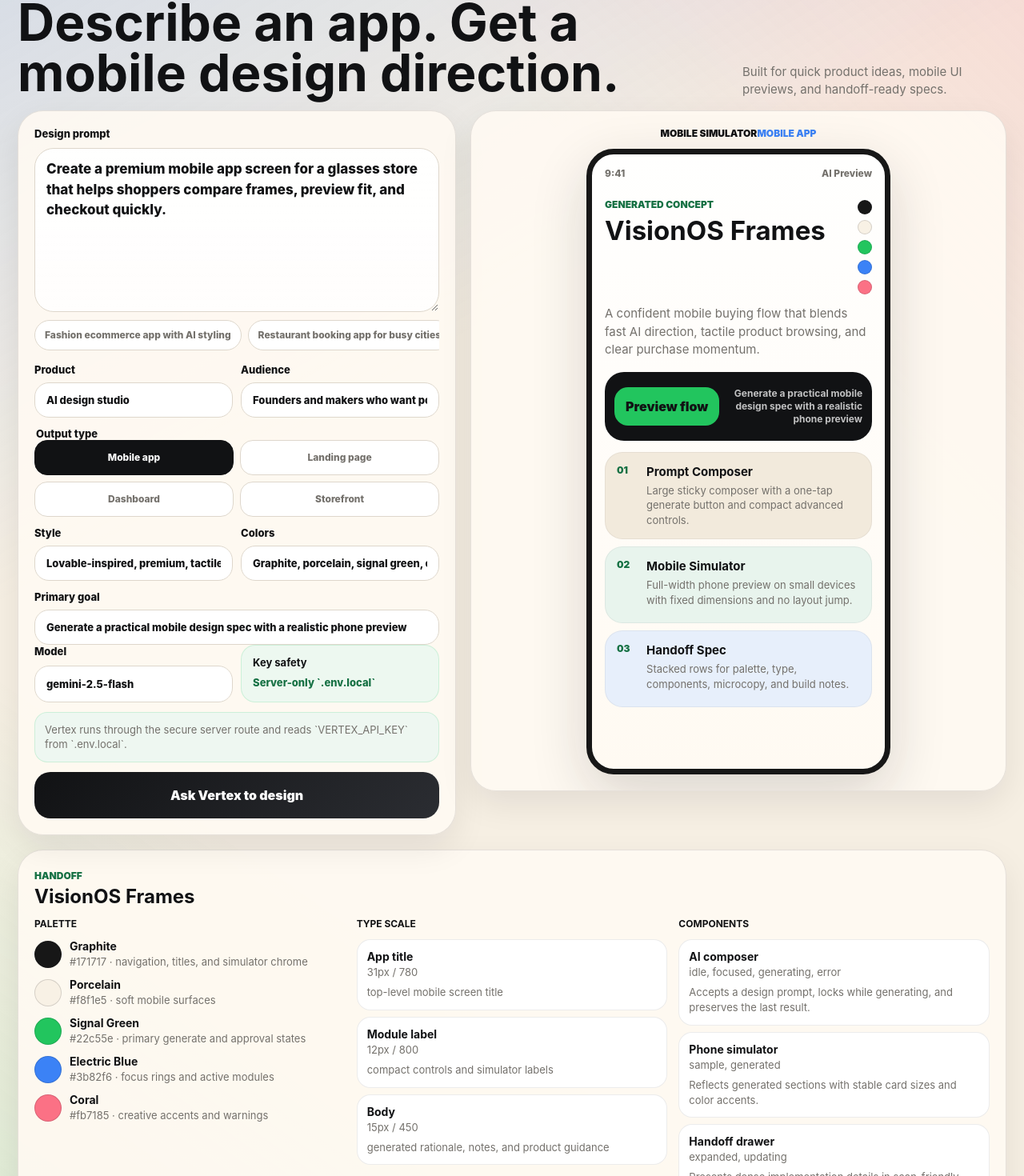
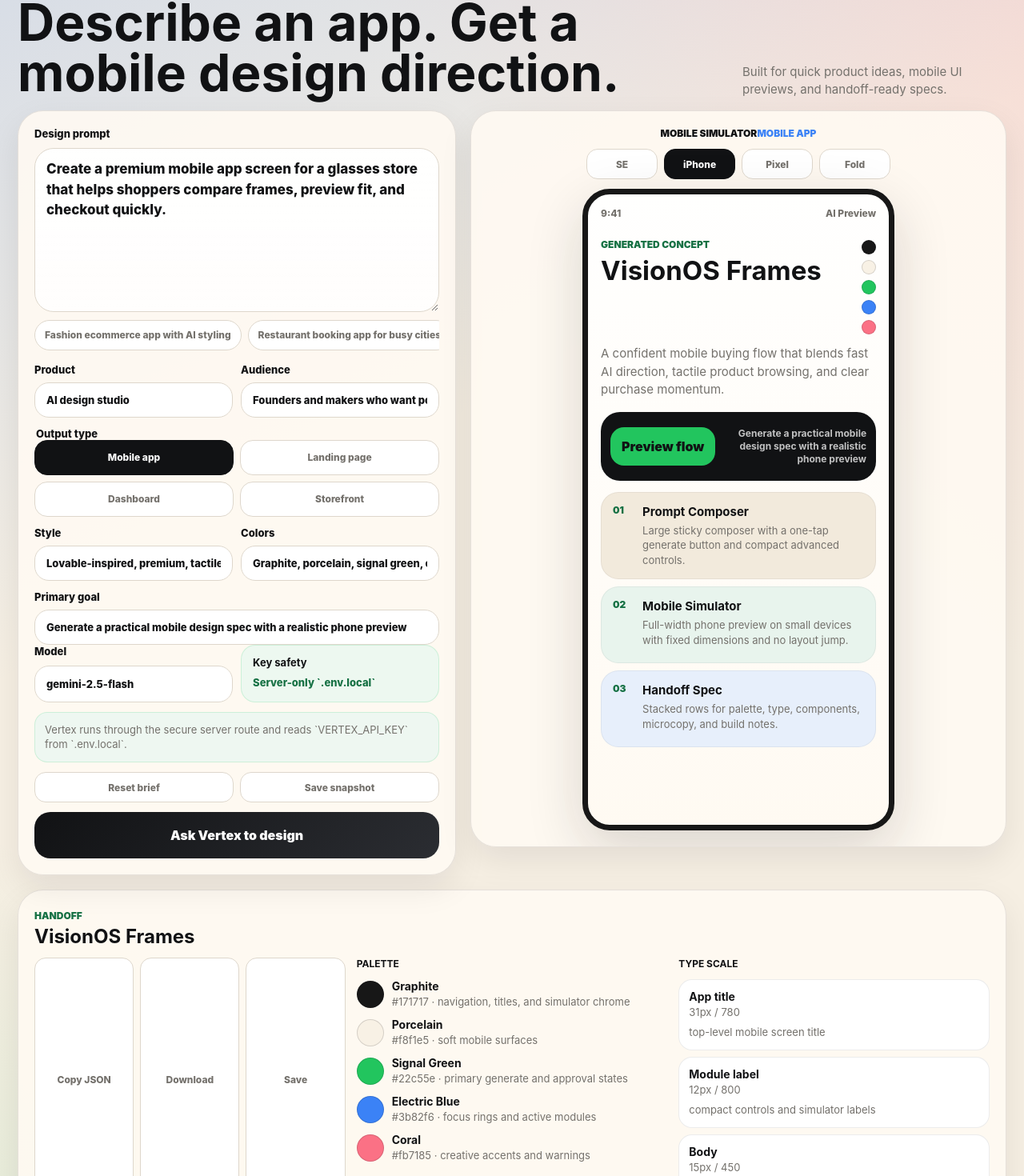
Before and after one commit to rkali090/design, a Next.js app: page / in a window 1280 px wide. Shown: the part 112-1582 px from the top of the page at 80% size. Built offline with nearby package versions, Linux system fonts and the light colour scheme.

Commit message:
Add design prototype controls

```diff
--- a/app/globals.css
+++ b/app/globals.css
@@ -160,6 +160,10 @@ button {
   gap: 14px;
 }
 
+.mobile-tabs {
+  display: none;
+}
+
 .composer-panel {
   order: 1;
 }
@@ -310,6 +314,52 @@ fieldset {
 }
 
 .segmented .selected {
+  background: var(--ink);
+  border-color: var(--ink);
+  color: white;
+}
+
+.device-switcher,
+.handoff-actions,
+.utility-row {
+  display: grid;
+  gap: 8px;
+}
+
+.device-switcher {
+  grid-template-columns: repeat(4, minmax(0, 1fr));
+  margin-bottom: 12px;
+  width: min(100%, 380px);
+}
+
+.handoff-actions,
+.utility-row {
+  margin-bottom: 12px;
+}
+
+.handoff-actions {
+  grid-template-columns: repeat(3, minmax(0, 1fr));
+}
+
+.utility-row {
+  grid-template-columns: repeat(2, minmax(0, 1fr));
+}
+
+.device-switcher button,
+.handoff-actions button,
+.utility-row button,
+.snapshot-list button {
+  background: white;
+  border: 1px solid var(--line);
+  border-radius: 14px;
+  color: var(--muted);
+  font-size: 12px;
+  font-weight: 850;
+  min-height: 38px;
+  padding: 0 10px;
+}
+
+.device-switcher .selected {
   background: var(--ink);
   border-color: var(--ink);
   color: white;
@@ -604,6 +654,32 @@ fieldset {
   padding: 8px 10px;
 }
 
+.snapshot-list {
+  display: grid;
+  gap: 8px;
+}
+
+.snapshot-list button {
+  align-items: start;
+  display: grid;
+  justify-items: start;
+  min-height: 0;
+  padding: 10px;
+  text-align: left;
+}
+
+.snapshot-list strong {
+  color: var(--ink);
+  font-size: 13px;
+  overflow-wrap: anywhere;
+}
+
+.snapshot-list span {
+  color: var(--muted);
+  font-size: 12px;
+  margin-top: 4px;
+}
+
 @media (min-width: 760px) {
   .app-shell {
     padding: 22px;
@@ -774,6 +850,47 @@ fieldset {
     gap: 12px;
   }
 
+  .mobile-tabs {
+    background: rgba(255, 250, 242, 0.92);
+    border: 1px solid rgba(17, 18, 20, 0.1);
+    border-radius: 16px;
+    display: grid;
+    gap: 6px;
+    grid-template-columns: repeat(3, minmax(0, 1fr));
+    margin: 0 auto 10px;
+    max-width: 1240px;
+    padding: 6px;
+  }
+
+  .mobile-tabs button {
+    background: transparent;
+    border: 0;
+    border-radius: 12px;
+    color: var(--muted);
+    font-size: 12px;
+    font-weight: 900;
+    min-height: 38px;
+  }
+
+  .mobile-tabs .selected {
+    background: var(--ink);
+    color: white;
+  }
+
+  .studio-grid > .composer-panel,
+  .studio-grid > .simulator-panel,
+  .studio-grid > .spec-panel {
+    display: none;
+  }
+
+  .studio-grid > .is-active {
+    display: grid;
+  }
+
+  .studio-grid > form.is-active {
+    display: block;
+  }
+
   .composer-panel,
   .simulator-panel,
   .spec-panel {
@@ -813,6 +930,26 @@ fieldset {
   .segmented button {
     border-radius: 13px;
     min-height: 40px;
+  }
+
+  .device-switcher {
+    gap: 6px;
+    margin-bottom: 10px;
+    width: 100%;
+  }
+
+  .device-switcher button,
+  .handoff-actions button,
+  .utility-row button {
+    border-radius: 12px;
+    min-height: 34px;
+    padding: 0 8px;
+  }
+
+  .handoff-actions,
+  .utility-row {
+    gap: 6px;
+    margin-bottom: 10px;
   }
 
   .key-safety {
--- a/app/page.tsx
+++ b/app/page.tsx
@@ -1,6 +1,6 @@
 "use client";
 
-import { FormEvent, useMemo, useState } from "react";
+import { FormEvent, useEffect, useMemo, useState } from "react";
 
 type PaletteColor = {
   name: string;
@@ -48,6 +48,19 @@ type FormState = {
   colors: string;
   goal: string;
   model: string;
+};
+
+type PanelTab = "compose" | "preview" | "handoff";
+
+type DevicePreset = {
+  name: string;
+  width: number;
+};
+
+type SavedSnapshot = {
+  createdAt: string;
+  design: DesignSpec;
+  id: string;
 };
 
 const sampleDesign: DesignSpec = {
@@ -148,18 +161,57 @@ const quickPrompts = [
   "Fitness habit tracker for beginners"
 ];
 
+const devicePresets: DevicePreset[] = [
+  { name: "SE", width: 320 },
+  { name: "iPhone", width: 390 },
+  { name: "Pixel", width: 412 },
+  { name: "Fold", width: 520 }
+];
+
 const isStaticExport = process.env.NEXT_PUBLIC_STATIC_EXPORT === "true";
+const snapshotsStorageKey = "design-studio-snapshots";
 
 export default function Home() {
+  const [activePanel, setActivePanel] = useState<PanelTab>("compose");
   const [form, setForm] = useState<FormState>(initialForm);
   const [design, setDesign] = useState<DesignSpec>(sampleDesign);
   const [loading, setLoading] = useState(false);
   const [error, setError] = useState("");
+  const [selectedDevice, setSelectedDevice] = useState(devicePresets[1]);
+  const [snapshotsReady, setSnapshotsReady] = useState(false);
+  const [savedSnapshots, setSavedSnapshots] = useState<SavedSnapshot[]>([]);
 
   const dominantColors = useMemo(
     () => design.palette.slice(0, 5),
     [design.palette]
   );
+
+  useEffect(() => {
+    const stored = window.localStorage.getItem(snapshotsStorageKey);
+    if (!stored) {
+      setSnapshotsReady(true);
+      return;
+    }
+
+    try {
+      setSavedSnapshots(JSON.parse(stored));
+    } catch {
+      window.localStorage.removeItem(snapshotsStorageKey);
+    } finally {
+      setSnapshotsReady(true);
+    }
+  }, []);
+
+  useEffect(() => {
+    if (!snapshotsReady) {
+      return;
+    }
+
+    window.localStorage.setItem(
+      snapshotsStorageKey,
+      JSON.stringify(savedSnapshots)
+    );
+  }, [savedSnapshots, snapshotsReady]);
 
   async function onSubmit(event: FormEvent<HTMLFormElement>) {
     event.preventDefault();
@@ -169,6 +221,7 @@ export default function Home() {
     try {
       const payload = await generateFromServer(form);
       setDesign(payload);
+      setActivePanel("preview");
     } catch (requestError) {
       setError(
         requestError instanceof Error
@@ -186,6 +239,42 @@ export default function Home() {
 
   function applyQuickPrompt(prompt: string) {
     updateField("prompt", `Create a mobile-first ${prompt.toLowerCase()} with a Lovable-style builder experience and an implementation-ready handoff.`);
+  }
+
+  async function copyHandoff() {
+    try {
+      await navigator.clipboard.writeText(JSON.stringify(design, null, 2));
+      setError("");
+    } catch {
+      setError("Unable to copy handoff JSON from this browser.");
+    }
+  }
+
+  function downloadHandoff() {
+    const blob = new Blob([JSON.stringify(design, null, 2)], {
+      type: "application/json"
+    });
+    const url = URL.createObjectURL(blob);
+    const link = document.createElement("a");
+    link.href = url;
+    link.download = `${design.title.toLowerCase().replace(/[^a-z0-9]+/g, "-") || "design"}-handoff.json`;
+    link.click();
+    URL.revokeObjectURL(url);
+  }
+
+  function saveSnapshot() {
+    const snapshot: SavedSnapshot = {
+      createdAt: new Date().toISOString(),
+      design,
+      id: crypto.randomUUID()
+    };
+
+    setSavedSnapshots((current) => [snapshot, ...current].slice(0, 6));
+  }
+
+  function restoreSnapshot(snapshot: SavedSnapshot) {
+    setDesign(snapshot.design);
+    setActivePanel("preview");
   }
 
   return (
@@ -213,8 +302,35 @@ export default function Home() {
         </p>
       </section>
 
+      <nav className="mobile-tabs" aria-label="Workspace panels">
+        <button
+          className={activePanel === "compose" ? "selected" : ""}
+          onClick={() => setActivePanel("compose")}
+          type="button"
+        >
+          Brief
+        </button>
+        <button
+          className={activePanel === "preview" ? "selected" : ""}
+          onClick={() => setActivePanel("preview")}
+          type="button"
+        >
+          Preview
+        </button>
+        <button
+          className={activePanel === "handoff" ? "selected" : ""}
+          onClick={() => setActivePanel("handoff")}
+          type="button"
+        >
+          Handoff
+        </button>
+      </nav>
+
       <section className="studio-grid">
-        <form className="composer-panel" onSubmit={onSubmit}>
+        <form
+          className={`composer-panel ${activePanel === "compose" ? "is-active" : ""}`}
+          onSubmit={onSubmit}
+        >
           <label className="prompt-label">
             Design prompt
             <textarea
@@ -320,18 +436,46 @@ export default function Home() {
 
           {error ? <p className="error-message">{error}</p> : null}
 
+          <div className="utility-row">
+            <button onClick={() => setForm(initialForm)} type="button">
+              Reset brief
+            </button>
+            <button onClick={saveSnapshot} type="button">
+              Save snapshot
+            </button>
+          </div>
+
           <button className="generate-button" disabled={loading} type="submit">
             {loading ? "Generating..." : "Ask Vertex to design"}
           </button>
         </form>
 
-        <section className="simulator-panel" aria-label="Mobile simulator">
+        <section
+          className={`simulator-panel ${activePanel === "preview" ? "is-active" : ""}`}
+          aria-label="Mobile simulator"
+        >
           <div className="panel-toolbar">
             <span>Mobile simulator</span>
             <span>{form.platform}</span>
           </div>
 
-          <div className="phone-frame">
+          <div className="device-switcher" aria-label="Device presets">
+            {devicePresets.map((device) => (
+              <button
+                className={selectedDevice.name === device.name ? "selected" : ""}
+                key={device.name}
+                onClick={() => setSelectedDevice(device)}
+                type="button"
+              >
+                {device.name}
+              </button>
+            ))}
+          </div>
+
+          <div
+            className="phone-frame"
+            style={{ maxWidth: `${selectedDevice.width}px` }}
+          >
             <div className="phone-status">
               <span>9:41</span>
               <span>AI Preview</span>
@@ -374,10 +518,25 @@ export default function Home() {
           </div>
         </section>
 
-        <section className="spec-panel" aria-label="Generated design specification">
+        <section
+          className={`spec-panel ${activePanel === "handoff" ? "is-active" : ""}`}
+          aria-label="Generated design specification"
+        >
           <div className="panel-heading">
             <span className="eyebrow">Handoff</span>
             <h2>{design.title}</h2>
+          </div>
+
+          <div className="handoff-actions">
+            <button onClick={copyHandoff} type="button">
+              Copy JSON
+            </button>
+            <button onClick={downloadHandoff} type="button">
+              Download
+            </button>
+            <button onClick={saveSnapshot} type="button">
+              Save
+            </button>
           </div>
 
           <SpecGroup title="Palette">
@@ -427,6 +586,30 @@ export default function Home() {
               <p className="note" key={note}>{note}</p>
             ))}
           </SpecGroup>
+
+          <SpecGroup title="Snapshots">
+            {savedSnapshots.length ? (
+              <div className="snapshot-list">
+                {savedSnapshots.map((snapshot) => (
+                  <button
+                    key={snapshot.id}
+                    onClick={() => restoreSnapshot(snapshot)}
+                    type="button"
+                  >
+                    <strong>{snapshot.design.title}</strong>
+                    <span>
+                      {new Date(snapshot.createdAt).toLocaleString([], {
+                        dateStyle: "medium",
+                        timeStyle: "short"
+                      })}
+                    </span>
+                  </button>
+                ))}
+              </div>
+            ) : (
+              <p className="note">Save a snapshot to compare directions later.</p>
+            )}
+          </SpecGroup>
         </section>
       </section>
     </main>
```
